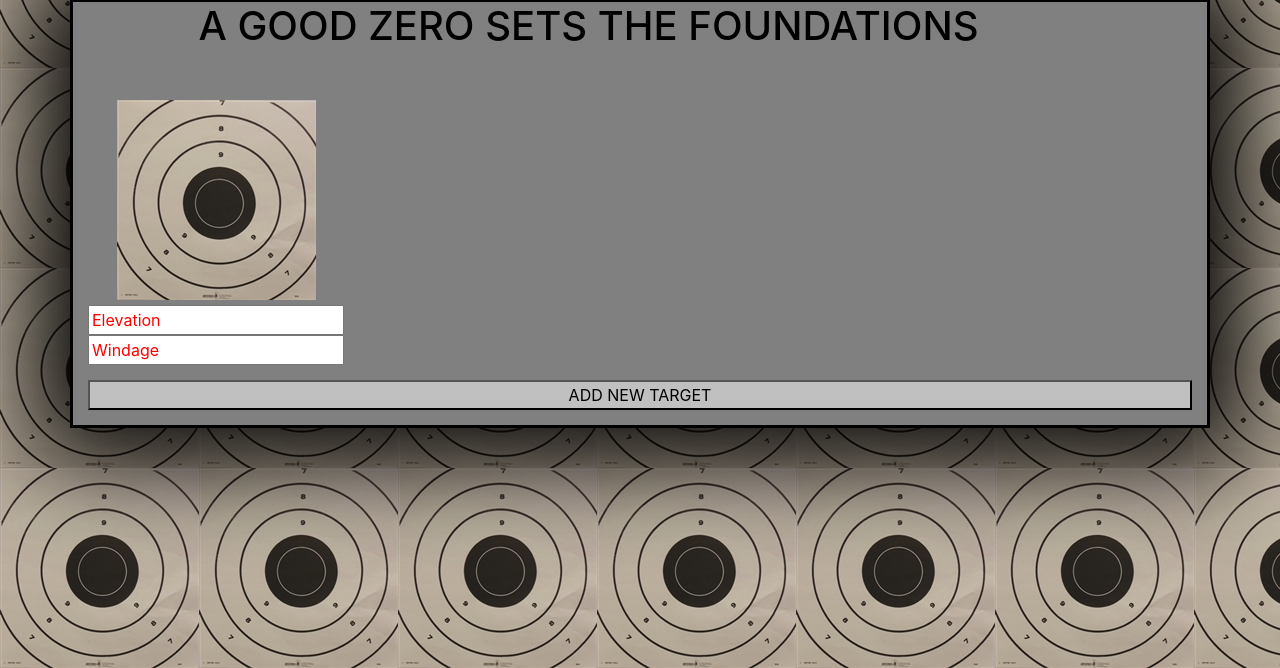
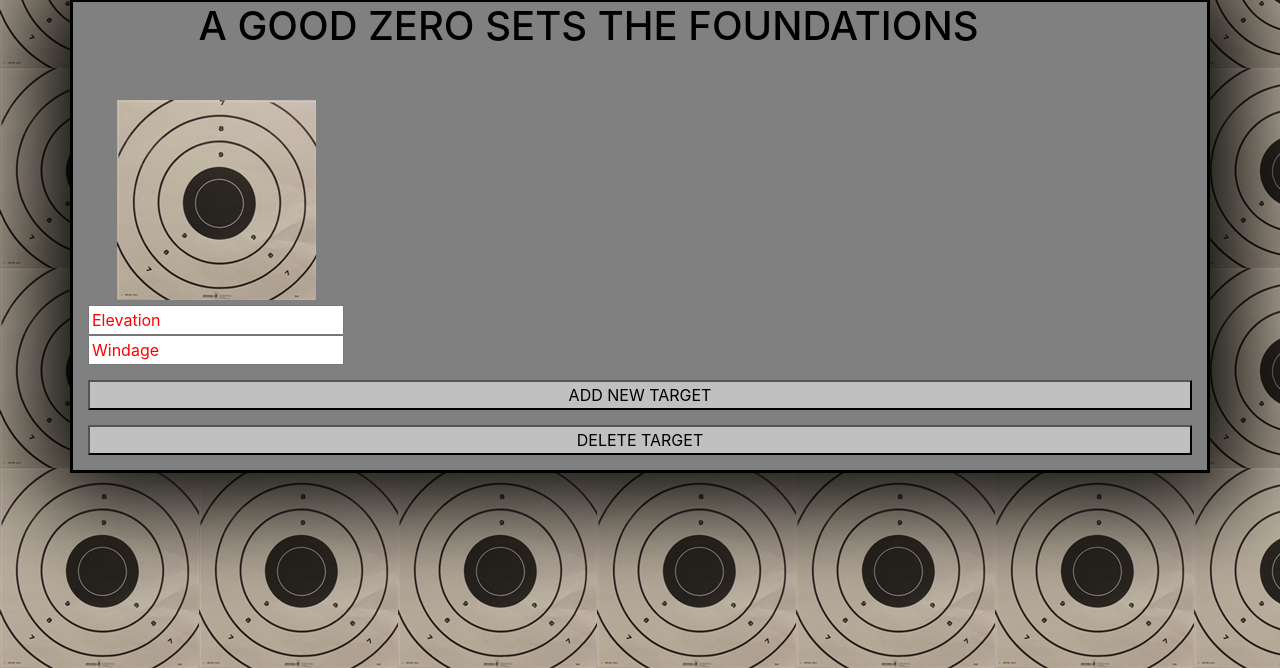
Before and after one commit to usmc1371nerd/shootingnotes.github.io, a Flask app: page /zero in a window 1280 px wide. Shown: the part 132-800 px from the top of the page. Run offline with Flask 3, Linux system fonts and the light colour scheme; a user stored in the database is signed in; some libraries are stand-ins or nearby versions.

Commit message:
added a delete target function

```diff
--- a/website/static/index.js
+++ b/website/static/index.js
@@ -83,3 +83,8 @@ const fromHTML = `
 formContainer.append(fromHTML);
 
 }
+
+function deleteForm() {
+    const deleteForm = document.querySelector('.shotgrouptarget');
+    deleteForm.remove();
+}
--- a/website/templates/zero.html
+++ b/website/templates/zero.html
@@ -25,8 +25,11 @@
 
 <div class="buttonNewFormContainer">
     <button class="newFormButton" type="button"  onclick="recreateForm()">ADD NEW TARGET</button>
-    </div>
+</div>
 
+<div class="buttonNewFormContainer">
+        <button class="newFormButton" type="button"  onclick="deleteForm()">DELETE TARGET</button>
+</div>
 <!-- Need to add a function that adds anoter target on request just in case there was more grouping -->
 
 
```
